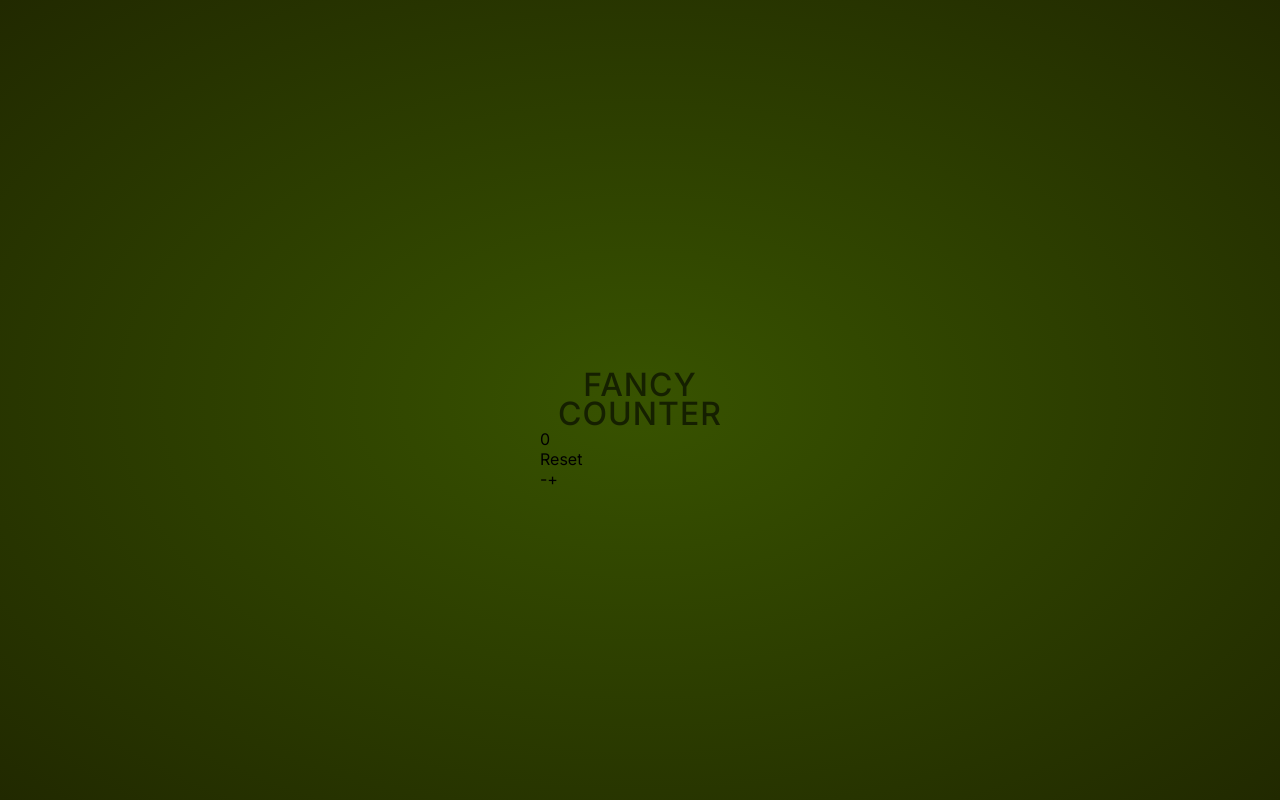
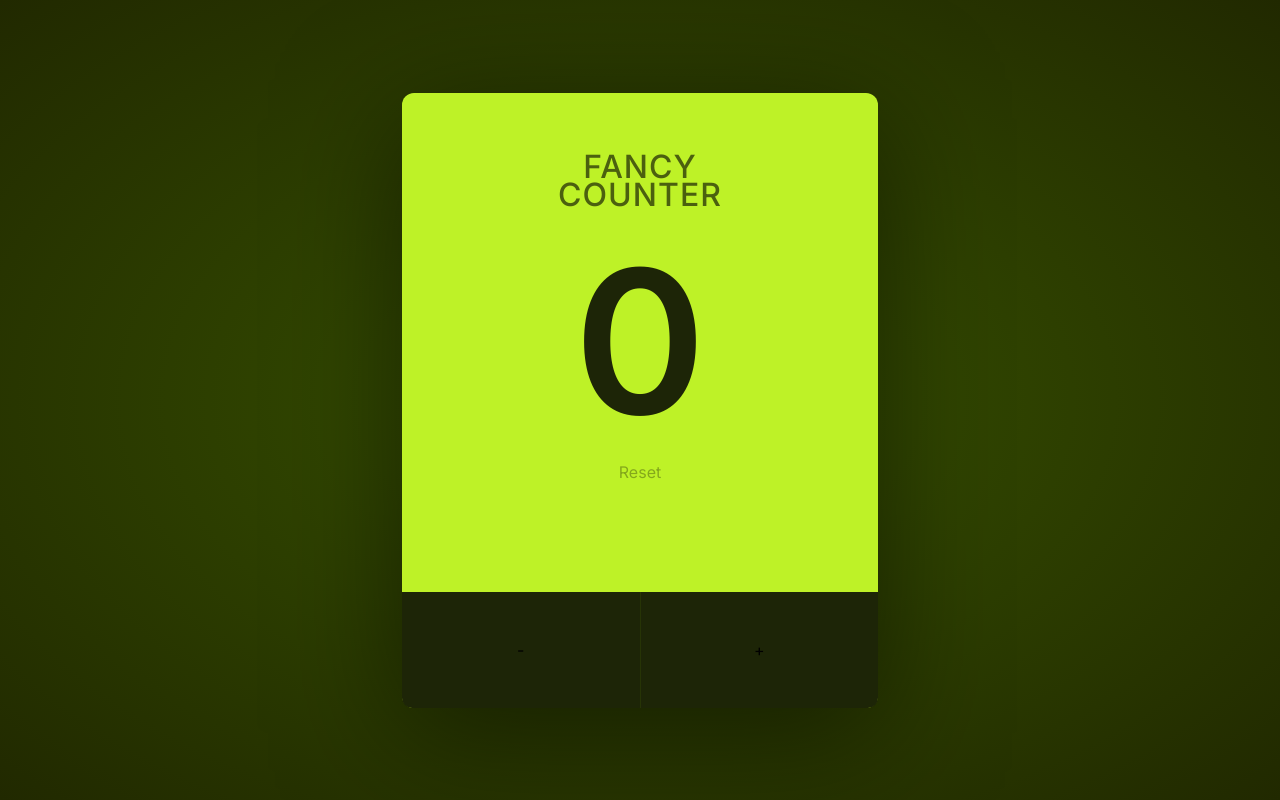
Before and after one commit to justin-0/fancy-counter, a React (Vite) app: page / in a window 1280 px wide. Built offline with nearby package versions, Linux system fonts and the light colour scheme.

Commit message:
styling and icon lib installed

```diff
--- a/package.json
+++ b/package.json
@@ -10,6 +10,7 @@
     "preview": "vite preview"
   },
   "dependencies": {
+    "@radix-ui/react-icons": "^1.3.0",
     "react": "^18.2.0",
     "react-dom": "^18.2.0"
   },
--- a/src/components/Card.jsx
+++ b/src/components/Card.jsx
@@ -5,7 +5,7 @@
 
 function Card() {
   return (
-    <div>
+    <div className="card">
       <Title />
       <Count />
       <ResetButton />
--- a/src/components/Count.jsx
+++ b/src/components/Count.jsx
@@ -1,3 +1,3 @@
 export default function Count() {
-  return <p>0</p>;
+  return <p className="count">0</p>;
 }
--- a/src/components/CountControlButtons.jsx
+++ b/src/components/CountControlButtons.jsx
@@ -1,8 +1,8 @@
 function CountControlButtons() {
   return (
-    <div>
-      <button>-</button>
-      <button>+</button>
+    <div className="button-container">
+      <button className="count-btn">-</button>
+      <button className="count-btn">+</button>
     </div>
   );
 }
--- a/src/components/ResetButton.jsx
+++ b/src/components/ResetButton.jsx
@@ -1,5 +1,5 @@
 function ResetButton() {
-  return <button>Reset</button>;
+  return <button className="reset-btn">Reset</button>;
 }
 
 export default ResetButton;
```
Also changed, not shown: 1 other file (tests, documents, lock files or other folders).
